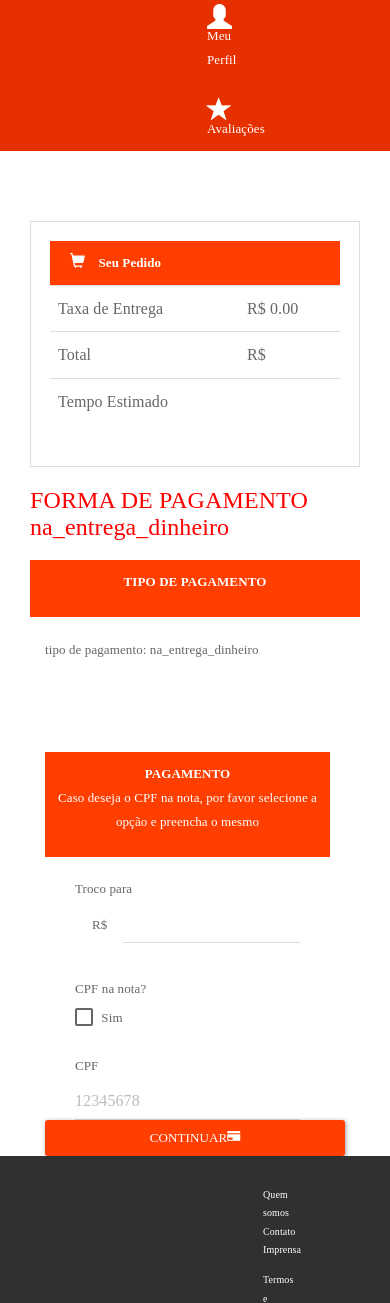
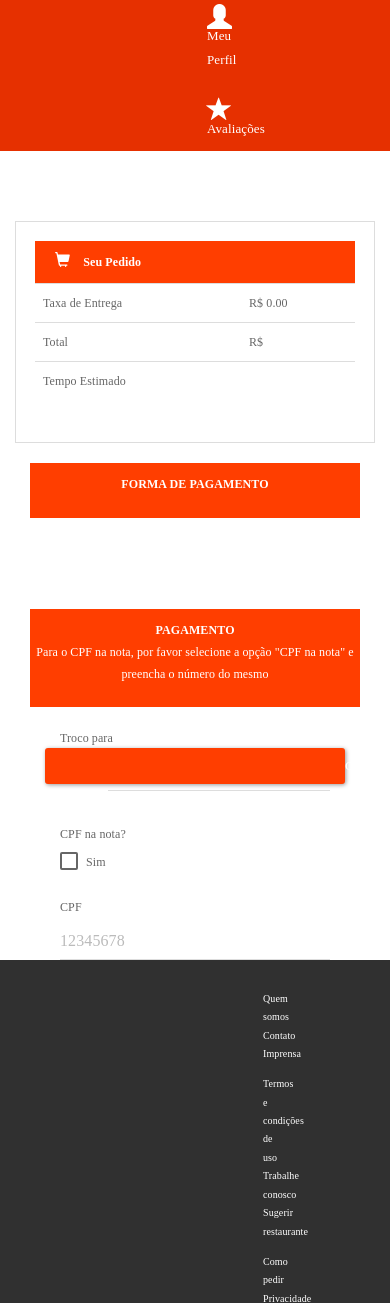
Before and after one commit to MarcosVn/game7api, a Django app: template core/templates/cliente/cliente-realizar-pedido-tipo-pagamento.html in a window 390 px wide; the page is wider, and only the part inside the window is pictured. Shown: the part 435-1738 px from the top of that part. Run offline with Django 3.2, Linux system fonts and the light colour scheme; the template is opened without the code that fills it, so the values that code supplies are empty; parts of the project's set-up code (start-up, migrations or seed data) failed here and were passed over; some libraries are stand-ins or nearby versions; some web fonts are replaced.

Commit message:
enviando a conclusao do modulo de pagamento direto

```diff
--- a/core/templates/cliente/cliente-realizar-pedido-tipo-pagamento.html
+++ b/core/templates/cliente/cliente-realizar-pedido-tipo-pagamento.html
@@ -3,26 +3,22 @@
 {% load staticfiles %}
 {% block content %}
 <div class="cliente-home">
-    <div class="container">
+    <div class="container" style="font-size:12px;">
         <div class="row">
-            <div class="col-md-8 col-md-offset-2">
-                <div class="col-md-12 well carrinho" ng-controller="carrinhoCtrl" ng-init="handle()">
+            <div class="col-md-4 well carrinho" ng-controller="carrinhoCtrl" ng-init="handle()" style="padding 10px">
                 <b class="ttl-padrao"><i class="glyphicon glyphicon-shopping-cart"></i> Seu Pedido</b>
-                    <div>
-                        <div class="col-md-12" style="padding:0px;">
-                            <div ng-repeat="item in cr.itens" class="lista-compra" style="display: inline-block;">
-                                <div class="col-md-3">
+                <div ng-repeat="item in cr.itens" class="lista-compra col-md-12" style="padding:0px;margin:20px 0px;">
+                    <div class="col-md-4" style="padding-left:0px;">
                         <div class="col-md-12" style="padding:0px;float:right;">
-                                        <a ng-click="rm_quantidade(item);" class="btn btn-sm btn-danger pull-left" style="padding-bottom:7px;"><i class="glyphicon glyphicon-minus-sign"></i></a>
-                                        <p style="display:inline-block;margin:0 15px;">{[item.qtd_atual]}</p>
-                                        <a ng-click="add_quantidade(item);" class="btn btn-sm btn-success pull-right" style="padding-bottom:7px;"><i class="glyphicon glyphicon-plus-sign"></i></a>
+                            <a ng-click="rm_quantidade(item);" class="btn btn-sm btn-danger pull-left" style="padding-bottom:8px;"><i class="glyphicon glyphicon-minus-sign"></i></a>
+                            <p style="display:inline-block;margin:0 4px 0px 9px;padding-left:0px;">{[item.qtd_atual]}</p>
+                            <a ng-click="add_quantidade(item);" class="btn btn-sm btn-success" style="padding-bottom:8px;"><i class="glyphicon glyphicon-plus-sign"></i></a>
                         </div>
                     </div>
                     <div class="col-md-5 ttl-carrinho-item">{[item.produto]}</div>
-                                <div class="col-md-3">R$ {[(item.produto_preco * item.qtd_atual).toFixed(2)]}</div>
-                                <div class="col-md-1"><a ng-click="rm_lista(item.id);" class="btn-xs btn btn-danger">x</a></div>
+                    <div class="col-md-3" style="padding: 0px;">R$ {[(item.produto_preco * item.qtd_atual).toFixed(2)]}<a ng-click="rm_lista(item.id);" class="btn-xs btn btn-danger" style="float:right;">x</a></div>
                 </div>
-                            <table class="table info-saldo">
+                <table class="table info-saldo" style="font-size:12px;">
                     <tr>
                         <td>Taxa de Entrega</td>
                         <td>R$ {[(cr.frete).toFixed(2)]}</td>
@@ -37,13 +33,10 @@
                     </tr>
                 </table>
             </div>
-                    </div>
-                </div>
-            </div>
-            <div ng-controller="realizarpedidosCtrl" class="col-md-8 col-md-offset-2">
-                <h4 style="color: red">FORMA DE PAGAMENTO {[tipo_pagamento]} </h4>
+            <div ng-controller="realizarpedidosCtrl" class="col-md-8">
+                <!--<h4 style="color: red">FORMA DE PAGAMENTO {[tipo_pagamento]} </h4>-->
                 <div class="col-md-12 ttl-orange-cadastro" style="margin-top:20px;">
-                    <b>TIPO DE PAGAMENTO</b>
+                    <b>FORMA DE PAGAMENTO</b>
                     <p></p>
                 </div>
                 <div class="col-md-12">
@@ -60,23 +53,27 @@
                         </div>
                     </div>
                 </div>
-                <div ng-if="tipo_pagamento=='mercado_pago'" class="col-md-12">
-                    tipo de pagamento: {[tipo_pagamento]}
+                <div ng-if="tipo_pagamento=='mercado_pago'" class="col-md-12" style="padding: 0px;">
+                    <!--tipo de pagamento: {[tipo_pagamento]}-->
                     <div pagamento></div>
                 </div>
-                <div ng-if="tipo_pagamento=='na_entrega_cartao'" class="col-md-12">
-                    tipo de pagamento: {[tipo_pagamento]}
+                <div ng-if="tipo_pagamento=='na_entrega_cartao'" class="col-md-12" style="padding: 0px;">
+                    <!--tipo de pagamento: {[tipo_pagamento]}-->
                     <div naentrega tipo="cartao"></div>
                 </div>
-                <div ng-if="tipo_pagamento=='na_entrega_dinheiro'" class="col-md-12">
-                    tipo de pagamento: {[tipo_pagamento]}
+                <div ng-if="tipo_pagamento=='na_entrega_dinheiro'" class="col-md-12" style="padding: 0px;">
+                    <!--tipo de pagamento: {[tipo_pagamento]}-->
                     <div naentrega tipo="dinheiro"></div>
                 </div>
-                <div ng-if="tipo_pagamento=='na_entrega_valerefeicao_sodexo'" class="col-md-12">tipo de pagamento: {[tipo_pagamento]}</div>
-                <div ng-if="tipo_pagamento=='na_entrega_valerefeicao_visavale'" class="col-md-12">tipo de pagamento: {[tipo_pagamento]}</div>
+                <div ng-if="tipo_pagamento=='na_entrega_valerefeicao_sodexo'" class="col-md-12">
+                    <!--tipo de pagamento: {[tipo_pagamento]}-->
+                </div>
+                <div ng-if="tipo_pagamento=='na_entrega_valerefeicao_visavale'" class="col-md-12">
+                    <!--tipo de pagamento: {[tipo_pagamento]}-->
+                </div>
 
-                <div class="final_pagamento col-md-12">
-                    <a ng-click="atualizar_tipo_pagamento();" class="btn btn-default btn-laranja" style="display:block;">CONTINUAR<i class="glyphicon glyphicon-credit-card"></i></a>
+                <div class="final_pagamento col-md-12" style="margin:20px 0px;">
+                    <a ng-click="atualizar_tipo_pagamento();" class="btn btn-default btn-laranja" style="display:block;">CONTINUAR <i class="glyphicon glyphicon-credit-card"></i></a>
                 </div>
             </div>
         </div>
--- a/game7api/static/angular/diretivas/cliente-realizar-pedido-pagamento-naentrega.html
+++ b/game7api/static/angular/diretivas/cliente-realizar-pedido-pagamento-naentrega.html
@@ -1,10 +1,7 @@
 <div class="cliente-home" ng-controller="realizarpedidosCtrl" ng-init="pe.na_entrega_tipo=tipo">
-    <div class="container" style="padding-left: 0">
-        <div class="row">
-            <div  class="col-md-8">
     <div class="col-md-12 ttl-orange-cadastro" style="margin-top:20px;">
         <b>PAGAMENTO</b>
-                    <p>Caso deseja o CPF na nota, por favor selecione a opção e preencha o mesmo</p>
+        <p>Para o CPF na nota, por favor selecione a opção "CPF na nota" e preencha o número do mesmo</p>
     </div>
     <div class="col-md-12">
         <div class="col-xs-12">
@@ -43,6 +40,3 @@
         </div>
     </div>
 </div>
-        </div>
-    </div>
-</div>
--- a/game7api/static/angular/diretivas/cliente-realizar-pedido-pagamento.html
+++ b/game7api/static/angular/diretivas/cliente-realizar-pedido-pagamento.html
@@ -1,10 +1,7 @@
-<div class="cliente-home" ng-controller="realizarpedidosCtrl">
-    <div class="container" style="padding-left: 0">
-        <div class="row">
-            <div class="col-md-8">
+<div class="cliente-home col-md-12" ng-controller="realizarpedidosCtrl">
     <div class="col-md-12 ttl-orange-cadastro" style="margin-top:20px;">
         <b>PAGAMENTO</b>
-                    <p>Caso deseja o CPF na nota, por favor selecione a opção e preencha o mesmo</p>
+        <p>Para o CPF na nota, por favor selecione a opção "CPF na nota" e preencha o número do mesmo</p>
     </div>
     <div class="col-md-12">
         <form method="post" class="col-md-12" id="pay" name="pay" style="padding:0px;" >
@@ -66,9 +63,6 @@
         </form>
     </div>
 </div>
-        </div>
-    </div>
-</div>
 <script>
     carrega_mercadopago();
 </script>
--- a/static/angular/models.js
+++ b/static/angular/models.js
@@ -1,4 +1,4 @@
-//URL_BASE = "http://0.0.0.0:8055/js/";
+//URL_BASE = "http://0.0.0.0:8060/js/";
 //URL_BASE = "http://127.0.0.1:8000/js/";
 //URL_BASE = "https://serene-atoll-63219.herokuapp.com/js/";
 URL_BASE = "http://menuweb.com.br/js/";
```
Lines whose indentation alone changed are shown as unchanged.
